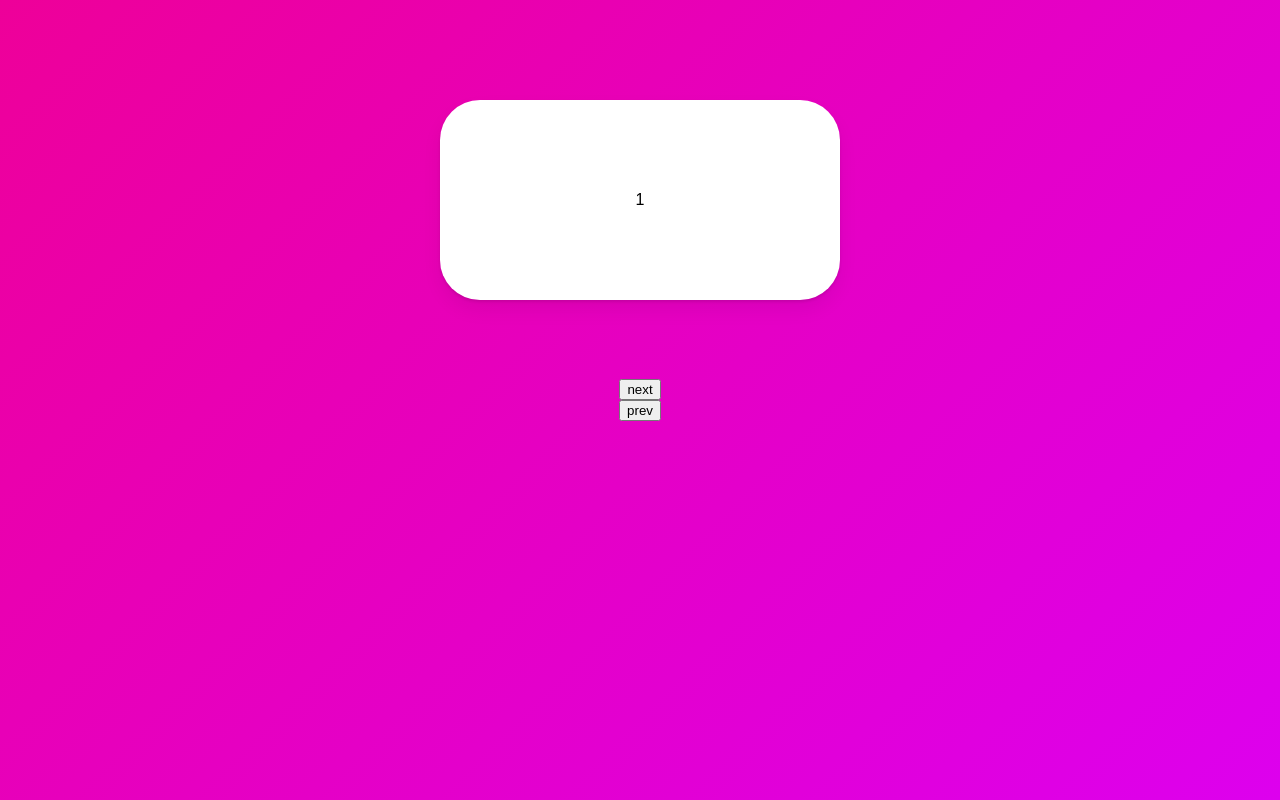
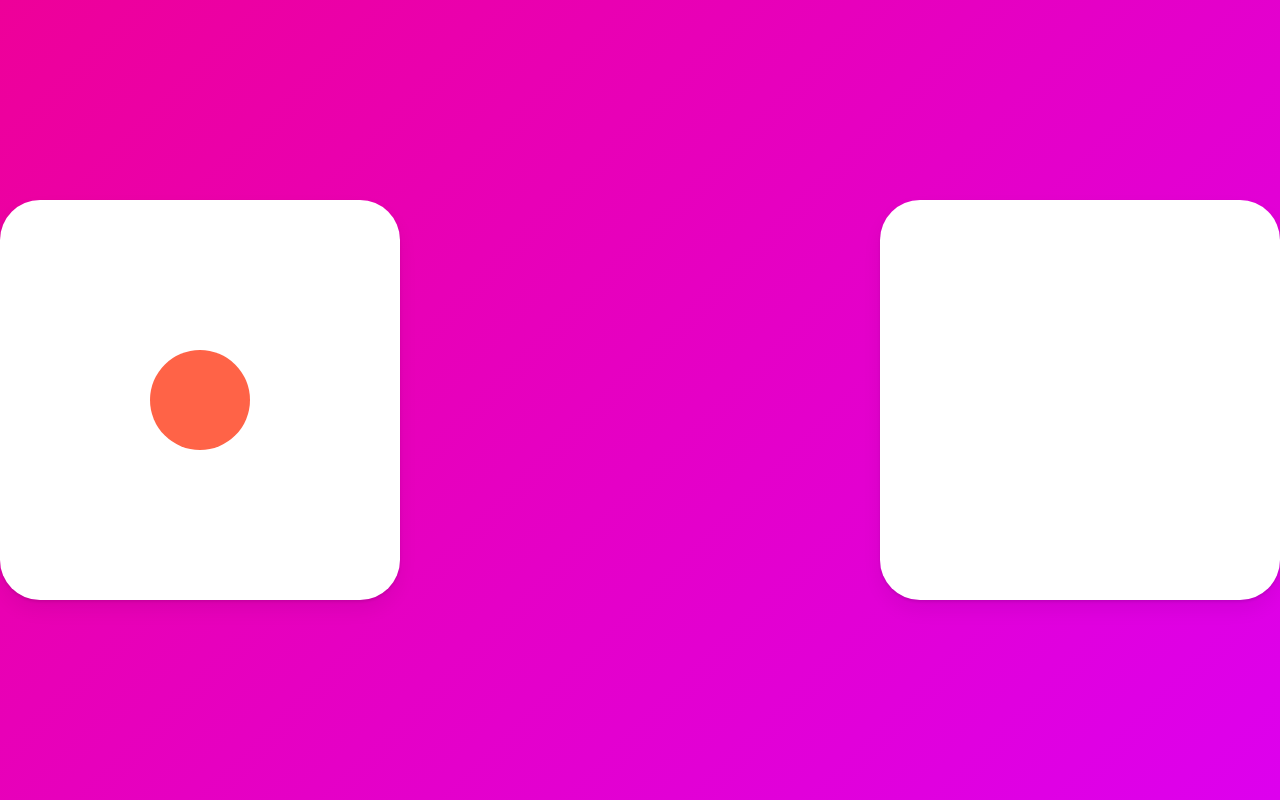
Before and after one commit to yousunzoo/framer-motion, a React (Create React App) app: page / in a window 1280 px wide. Built offline with nearby package versions, Linux system fonts and the light colour scheme.

Commit message:
learn framer layout

```diff
--- a/src/App.tsx
+++ b/src/App.tsx
@@ -1,76 +1,48 @@
 import { useState } from "react";
 import styled from "styled-components";
-import { motion, AnimatePresence } from "framer-motion";
+import { motion } from "framer-motion";
 
 const Wrapper = styled(motion.div)`
   height: 100vh;
   width: 100vw;
   display: flex;
-  justify-content: center;
+  justify-content: space-between;
   align-items: center;
-  flex-direction: column;
 `;
 const Box = styled(motion.div)`
   width: 400px;
-  height: 200px;
+  height: 400px;
   background-color: rgba(255, 255, 255, 1);
   border-radius: 40px;
-  position: absolute;
-  top: 100px;
   display: flex;
   justify-content: center;
   align-items: center;
   box-shadow: 0 2px 3px rgba(0, 0, 0, 0.1), 0 10px 20px rgba(0, 0, 0, 0.06);
 `;
 
-const box = {
-  entry: (isBack: boolean) => ({
-    x: isBack ? -500 : 500,
-    opacity: 0,
-    scale: 0,
-  }),
-  center: {
-    x: 0,
-    opacity: 1,
-    scale: 1,
-    transition: {
-      duration: 1,
-    },
-  },
-  exit: (isBack: boolean) => ({
-    x: isBack ? 500 : -500,
-    opacity: 0,
-    scale: 0,
-    transition: { duration: 1 },
-  }),
-};
-
+const Circle = styled(motion.div)`
+  background-color: #00a5ff;
+  height: 100px;
+  width: 100px;
+`;
 function App() {
-  const [visible, setVisible] = useState(1);
-  const [back, setBack] = useState(false);
-  const nextPlease = () => {
-    setBack(false);
-    setVisible((prev) => (prev === 10 ? 10 : prev + 1));
-  };
-  const prevPlease = () => {
-    setBack(true);
-    setVisible((prev) => (prev === 1 ? 1 : prev - 1));
-  };
+  const [clicked, setClicked] = useState(false);
+  const toggleClicked = () => setClicked((prev) => !prev);
   return (
-    <Wrapper>
-      <AnimatePresence exitBeforeEnter custom={back}>
-        <Box
-          custom={back}
-          variants={box}
-          initial="entry"
-          animate="center"
-          exit="exit"
-          key={visible}>
-          {visible}
-        </Box>
-      </AnimatePresence>
-      <button onClick={nextPlease}>next</button>
-      <button onClick={prevPlease}>prev</button>
+    <Wrapper onClick={toggleClicked}>
+      <Box>
+        {!clicked ? (
+          <Circle
+            layoutId="circle"
+            style={{ borderRadius: 50, backgroundColor: "tomato" }}
+          />
+        ) : null}
+      </Box>
+      <Box>
+        {clicked ? (
+          <Circle layoutId="circle" style={{ borderRadius: 0, scale: 2 }} />
+        ) : null}
+      </Box>
     </Wrapper>
   );
 }
```
Also changed, not shown: 1 other file (tests, documents, lock files or other folders).
